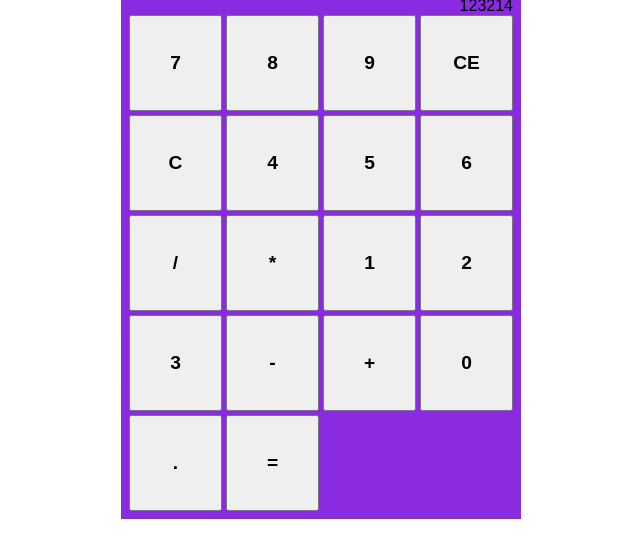
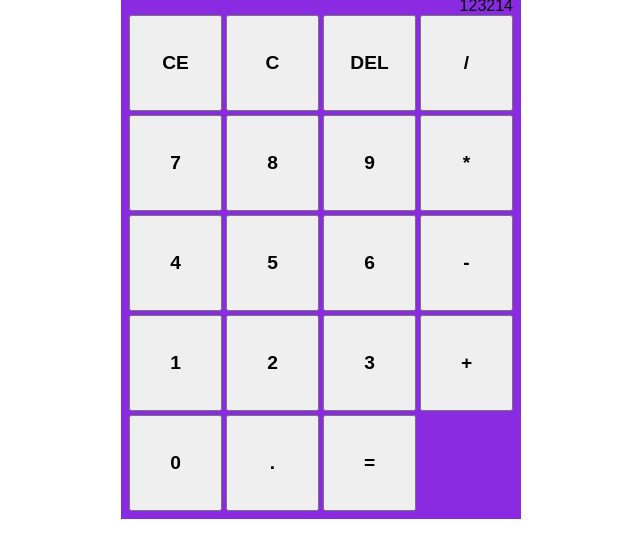
Before and after one commit to Crisleine-Erculano/calculadora, a plain HTML site: page index.html in a window 1280 px wide. Shown: the part 103-660 px from the top of the page, without its empty margins (319-959 px from the left). Drawn offline with Linux system fonts and the light colour scheme.

Commit message:
Corrigindo  a ordem das teclas

```diff
--- a/index.html
+++ b/index.html
@@ -13,23 +13,24 @@
       <h2 class="calculadora__titulo">Calculadora</h2>
       <div class="calculadora__resultado" >123214</div>
       <div class="calculadora__teclas">
-         <button class="calculadora__numeros botoes">7</button>
+         <button class="calculadora__numeros botoes">CE</button>
+         <button class="calculadora__numeros botoes">C</button>
+         <button class="calculadora__numeros botoes">DEL</button>
+         <button class="calculadora__operacao botoes">/</button>
+         <button class="calculadora__operacao botoes">7</button>
          <button class="calculadora__numeros botoes">8</button>
          <button class="calculadora__numeros botoes">9</button>
-         <button class="calculadora__operacao botoes">CE</button>
-         <button class="calculadora__operacao botoes">C</button>
-         <button class="calculadora__numeros botoes">4</button>
-         <button class="calculadora__numeros botoes">5</button>
+         <button class="calculadora__numeros botoes">*</button>
+         <button class="calculadora__operacao botoes">4</button>
+         <button class="calculadora__operacao botoes">5</button>
          <button class="calculadora__numeros botoes">6</button>
-         <button class="calculadora__operacao botoes">/</button>
-         <button class="calculadora__operacao botoes">*</button>
+         <button class="calculadora__numeros botoes">-</button>
          <button class="calculadora__numeros botoes">1</button>
-         <button class="calculadora__numeros botoes">2</button>
-         <button class="calculadora__numeros botoes">3</button>
-         <button class="calculadora__operacao botoes">-</button>
-         <button class="calculadora__operacao botoes">+</button>
+         <button class="calculadora__operacao botoes">2</button>
+         <button class="calculadora__operacao botoes">3</button>
+         <button class="calculadora__numeros botoes">+</button>
          <button class="calculadora__numeros botoes">0</button>
-         <button class="calculadora__numeros botoes">.</button>
+         <button class="calculadora__operacao botoes">.</button>
          <button class="calculadora__operacao botoes">=</button>
 
       </div>
```
